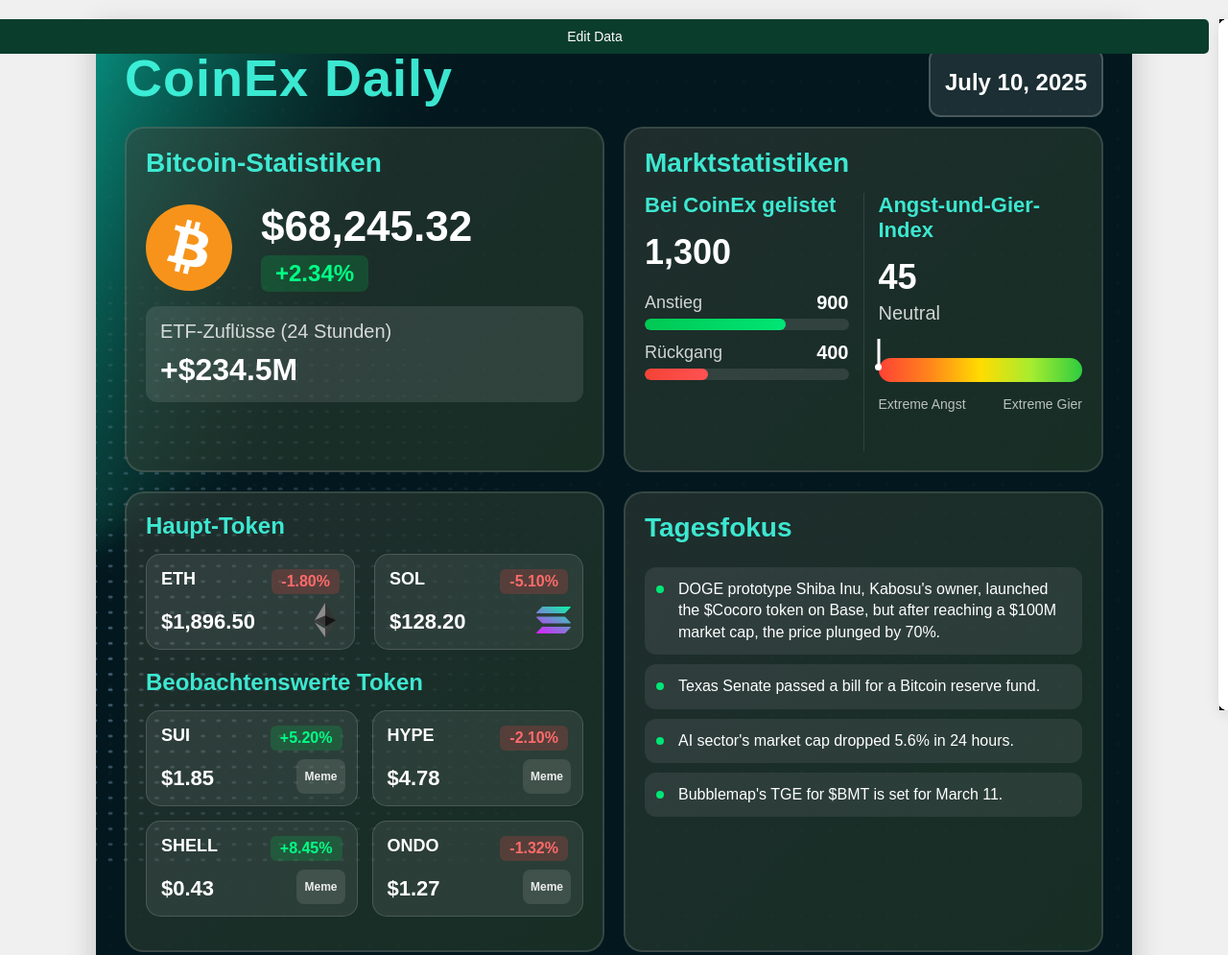
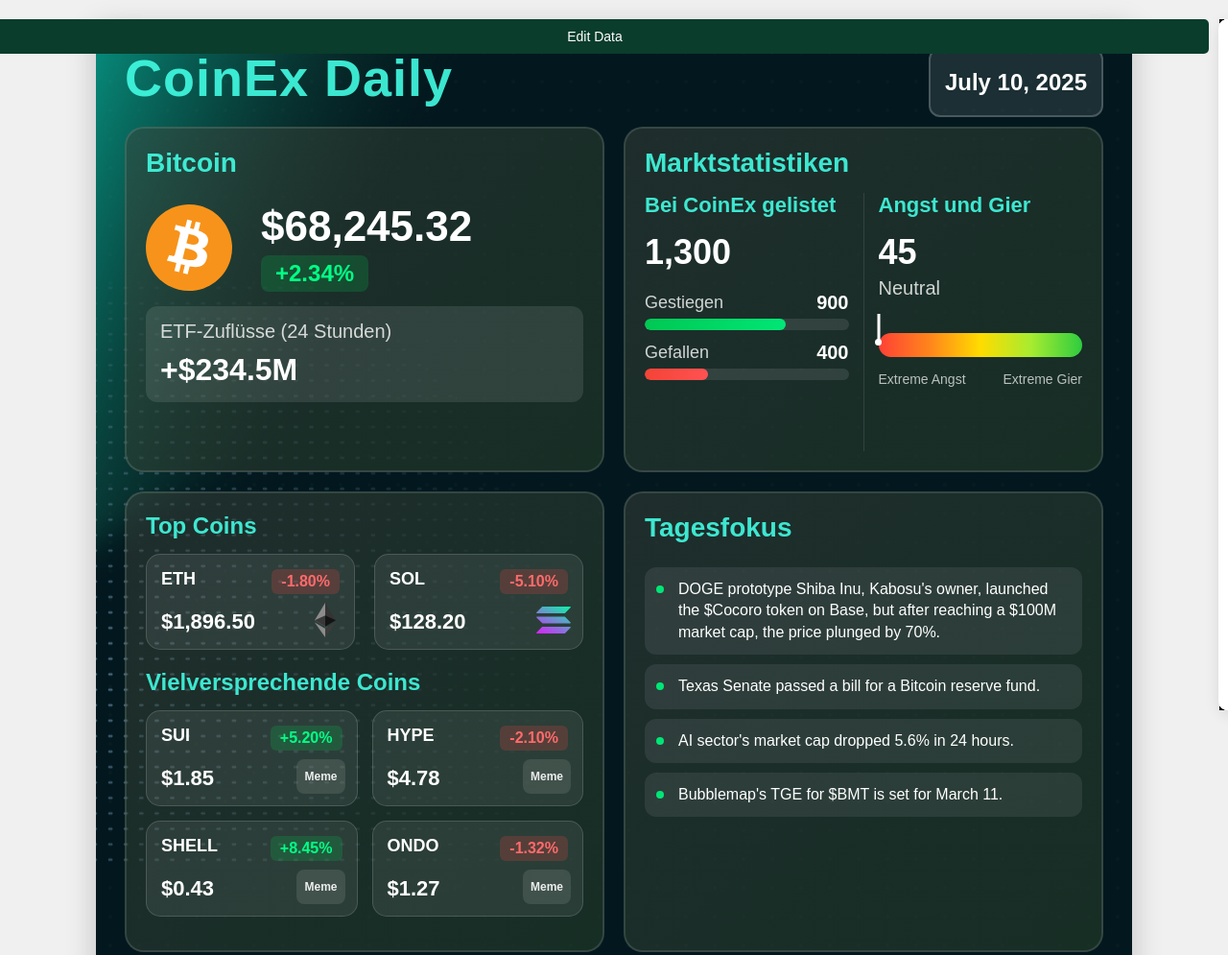
Before and after one commit to jefferror404/cxdaily, a plain HTML site: page gr/index.html in a window 1280 px wide. Shown: the top 995 px of the page at 96% size. Drawn offline with nearby package versions, Linux system fonts and the light colour scheme; no server answers; a web font is replaced by a local one.

Commit message:
Update German text index.html

```diff
--- a/gr/index.html
+++ b/gr/index.html
@@ -16,7 +16,7 @@
     <div class="grid-container">
         <!-- Bitcoin Stats -->
         <div class="section">
-        <h2 class="section-title">Bitcoin-Statistiken</h2>
+        <h2 class="section-title">Bitcoin</h2>
         <div class="btc-stats">
             <div class="btc-logo"></div>
             <div class="btc-price-container">
@@ -41,7 +41,7 @@
             <div class="coins-status">
                 <div>
                 <div class="up-down-container">
-                    <span class="status-label">Anstieg</span>
+                    <span class="status-label">Gestiegen</span>
                     <span class="status-value" id="coinsUp">900</span>
                 </div>
                 <div class="bar-container">
@@ -51,7 +51,7 @@
 
                 <div>
                 <div class="up-down-container">
-                    <span class="status-label">Rückgang</span>
+                    <span class="status-label">Gefallen</span>
                     <span class="status-value" id="coinsDown">400</span>
                 </div>
                 <div class="bar-container">
@@ -62,7 +62,7 @@
             </div>
 
             <div class="fear-greed">
-            <div class="section-title" style="font-size: 22px; margin-bottom: 0px;">Angst-und-Gier-Index</div>
+            <div class="section-title" style="font-size: 22px; margin-bottom: 0px;">Angst und Gier</div>
             <div class="fear-value" id="fearValue">45</div>
             <div class="fear-label" id="fearLabel">Neutral</div>
 
@@ -84,7 +84,7 @@
         <div class="section">
         <div class="tokens-container">
             <div class="tokens-subsection">
-            <div class="tokens-subsection-title">Haupt-Token</div>
+            <div class="tokens-subsection-title">Top Coins</div>
             <div class="major-tokens">
                 <div class="token-card">
                 <div class="token-symbol">ETH</div>
@@ -103,7 +103,7 @@
             </div>
 
             <div class="tokens-subsection">
-            <div class="tokens-subsection-title">Beobachtenswerte Token</div>
+            <div class="tokens-subsection-title">Vielversprechende Coins</div>
             <div class="tokens-to-watch">
                 <div class="token-card" id="token1Card">
                 <div class="token-symbol" id="token1Symbol">SUI</div>
```
